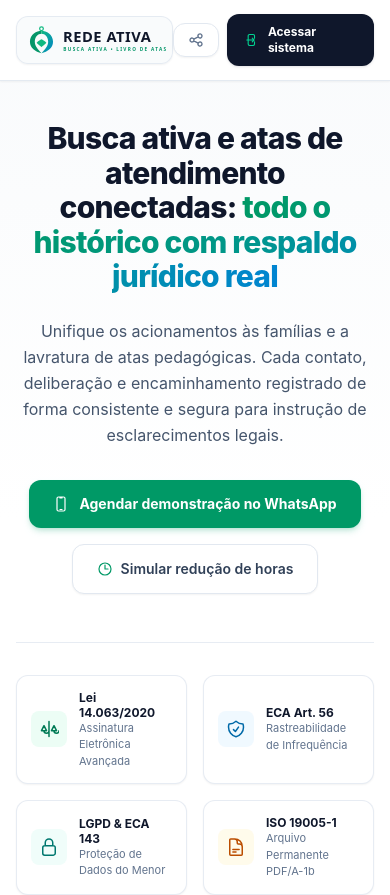
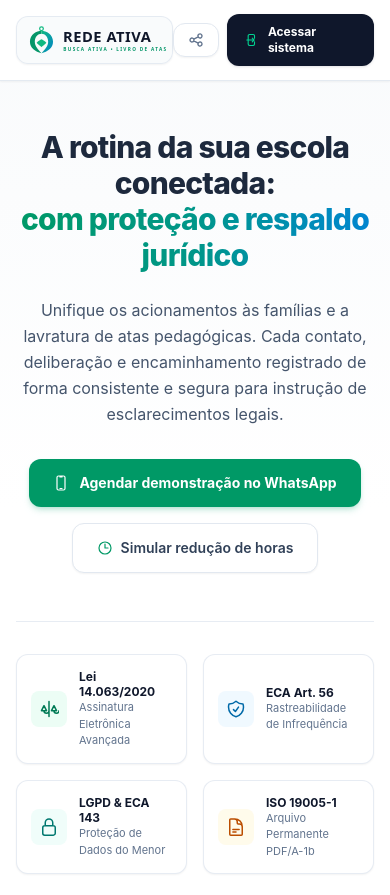
Before and after one commit to MarcosWrobel/rede-ativa, a Next.js app: page / in a window 390 px wide. Shown: the top 895 px of the page. Built offline with nearby package versions, Linux system fonts and the light colour scheme; no server answers; the database is empty.

Commit message:
refactor(landing-page): adiciona animacao rotativa no Hero e ajusta copy do Card 2

```diff
--- a/src/app/impacto/ImpactoClient.tsx
+++ b/src/app/impacto/ImpactoClient.tsx
@@ -1,7 +1,13 @@
 "use client";
 
-import React, { useState, useId } from "react";
+import React, { useState, useEffect, useId } from "react";
 import Link from "next/link";
+
+const HERO_ROTATING_PHRASES = [
+  "da busca ativa ao livro de atas",
+  "com proteção e respaldo jurídico",
+  "organizada em um prontuário único",
+];
 
 /* ==============================================================================
    VETORES SVG PRÓPRIOS (DESIGN SYSTEM PROFISSIONAL - STRICT NO EMOJIS)
@@ -227,6 +233,21 @@ export default function ImpactoClient() {
   const [numStaff, setNumStaff] = useState<number>(3);
   const [copiedLink, setCopiedLink] = useState(false);
 
+  // Rotação dinâmica do H1 no Hero
+  const [heroPhraseIndex, setHeroPhraseIndex] = useState(0);
+  const [heroPhraseVisible, setHeroPhraseVisible] = useState(true);
+
+  useEffect(() => {
+    const interval = setInterval(() => {
+      setHeroPhraseVisible(false);
+      setTimeout(() => {
+        setHeroPhraseIndex((prev) => (prev + 1) % HERO_ROTATING_PHRASES.length);
+        setHeroPhraseVisible(true);
+      }, 300);
+    }, 3500);
+    return () => clearInterval(interval);
+  }, []);
+
   // Simulador 1: Busca Ativa
   const [selectedStudent, setSelectedStudent] = useState<StudentProfile>(SAMPLE_STUDENTS[0]);
   const [selectedTemplate, setSelectedTemplate] = useState<MessageTemplateType>("preventivo");
@@ -445,12 +466,21 @@ export default function ImpactoClient() {
       {/* ==============================================================================
           2. HERO SECTION COM BRANDING EM ALTO RELEVO & CREDENCIAIS LEGAIS
           ============================================================================== */}
-      <section className="relative pt-10 pb-16 md:pt-16 md:pb-24 overflow-hidden border-b border-slate-100 bg-gradient-to-b from-slate-50/80 via-white to-white">
-        <div className="max-w-6xl mx-auto px-4 sm:px-6 lg:px-8 text-center">
-          <h1 className="text-3xl sm:text-5xl lg:text-6xl font-extrabold tracking-tight text-slate-900 leading-[1.15] max-w-4xl mx-auto">
-            Busca ativa e atas de atendimento conectadas:{" "}
-            <span className="bg-gradient-to-r from-emerald-600 via-teal-600 to-sky-600 bg-clip-text text-transparent">
-              todo o histórico com respaldo jurídico real
+      <section className="relative pt-12 pb-16 md:pt-16 md:pb-24 overflow-hidden border-b border-slate-100 bg-gradient-to-b from-slate-50/80 via-white to-white">
+        <div className="max-w-5xl mx-auto px-4 sm:px-6 lg:px-8 text-center">
+          <h1 className="text-3xl sm:text-4xl lg:text-5xl font-extrabold tracking-tight text-slate-900 leading-[1.2] max-w-3xl mx-auto">
+            <span className="block text-slate-800">A rotina da sua escola conectada:</span>
+            <span
+              className="block min-h-[44px] sm:min-h-[56px] transition-all duration-500 ease-out"
+              style={{
+                opacity: heroPhraseVisible ? 1 : 0,
+                transform: heroPhraseVisible ? "translateY(0)" : "translateY(8px)",
+              }}
+              aria-live="polite"
+            >
+              <span className="bg-gradient-to-r from-emerald-600 via-teal-600 to-sky-600 bg-clip-text text-transparent inline-block">
+                {HERO_ROTATING_PHRASES[heroPhraseIndex]}
+              </span>
             </span>
           </h1>
 
@@ -632,7 +662,7 @@ export default function ImpactoClient() {
                   <div>
                     <h4 className="text-xs font-bold text-slate-900">Mensagens Padronizadas com Preenchimento Automático</h4>
                     <p className="text-xs text-slate-500">
-                      Mensagens acolhedoras padronizadas que puxam o nome do estudante, turma e faltas sem digitação manual nem risco de vazamento de dados de outros alunos.
+                      Modelos acolhedores que puxam automaticamente o nome do estudante, turma e faltas sem digitação manual nem risco de vazamento de dados de outros alunos.
                     </p>
                   </div>
                 </div>
```
